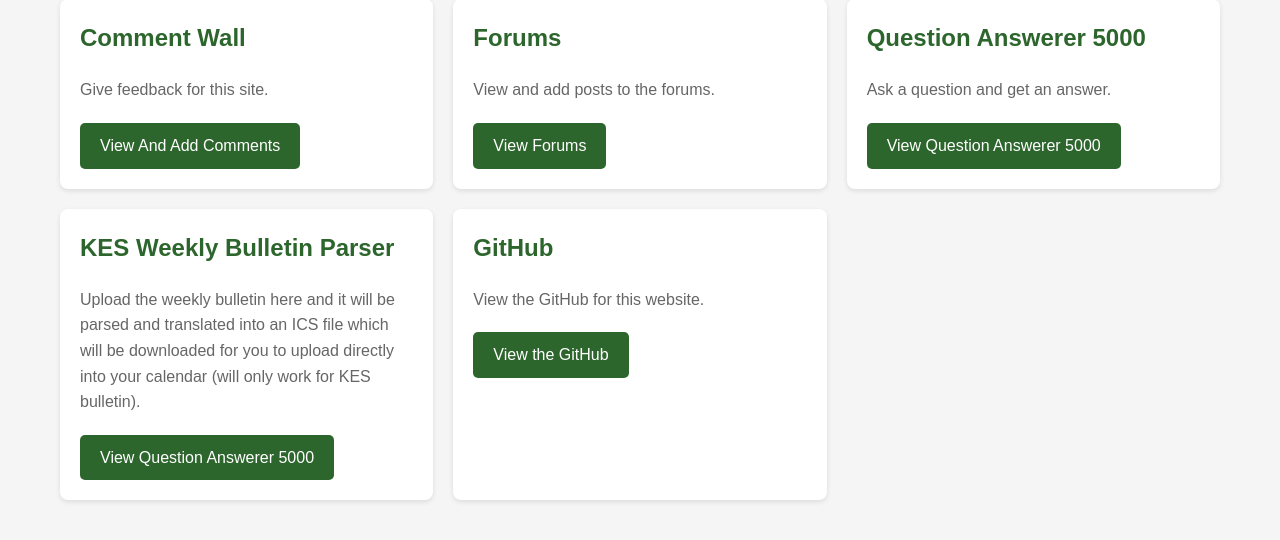
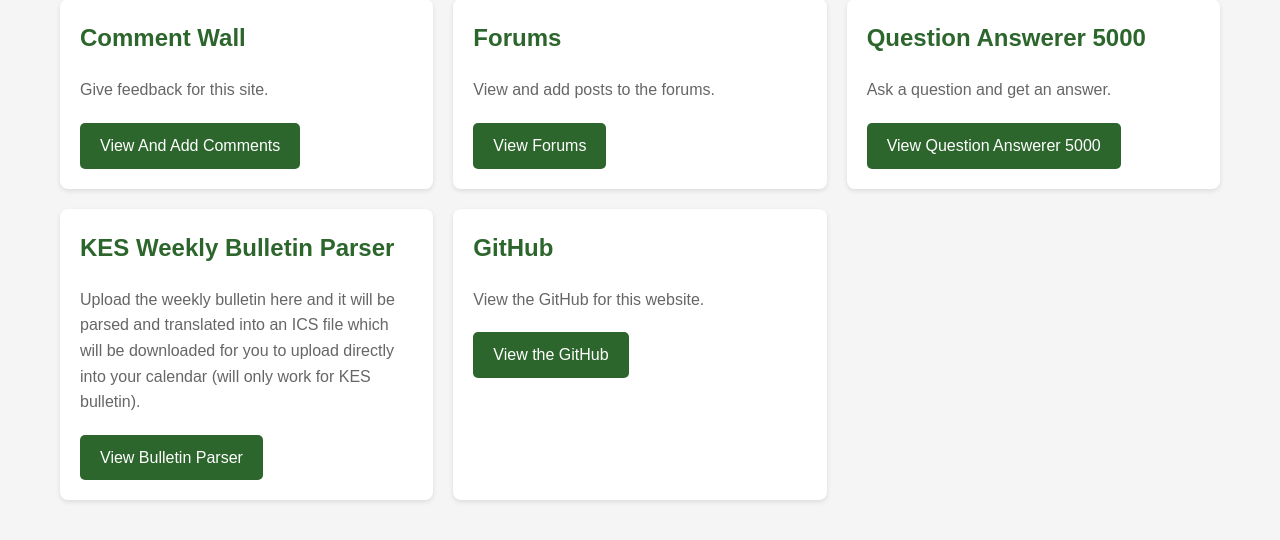
Before and after one commit to CCEG24/proj_code, a Django app: page / in a window 1280 px wide. Shown: the part 616-1156 px from the top of the page. Run offline with Django 5.2, Linux system fonts and the light colour scheme.

Commit message:
fixed incorrect text

```diff
--- a/mysite/home/templates/home/index.html
+++ b/mysite/home/templates/home/index.html
@@ -133,7 +133,7 @@
             <div class="card">
                 <h2>KES Weekly Bulletin Parser</h2>
                 <p>Upload the weekly bulletin here and it will be parsed and translated into an ICS file which will be downloaded for you to upload directly into your calendar (will only work for KES bulletin).</p>
-                <a href="{% url 'bulletin:bulletin_upload' %}">View Question Answerer 5000</a>
+                <a href="{% url 'bulletin:bulletin_upload' %}">View Bulletin Parser</a>
             </div>
             <div class="card">
                 <h2>GitHub</h2>
```
